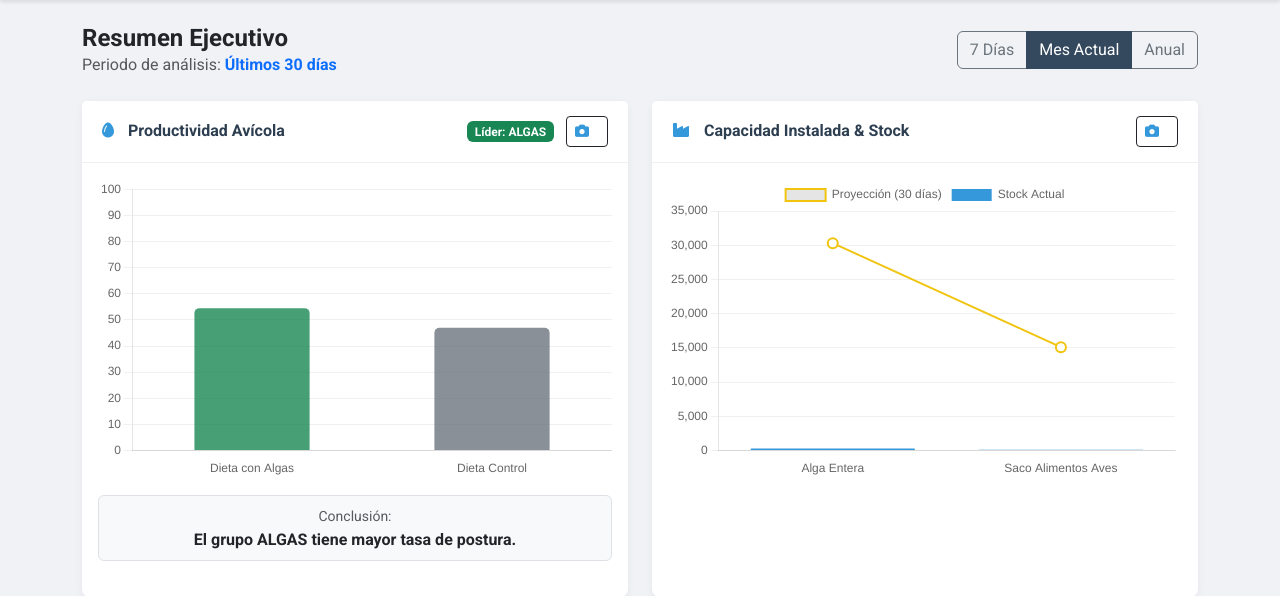
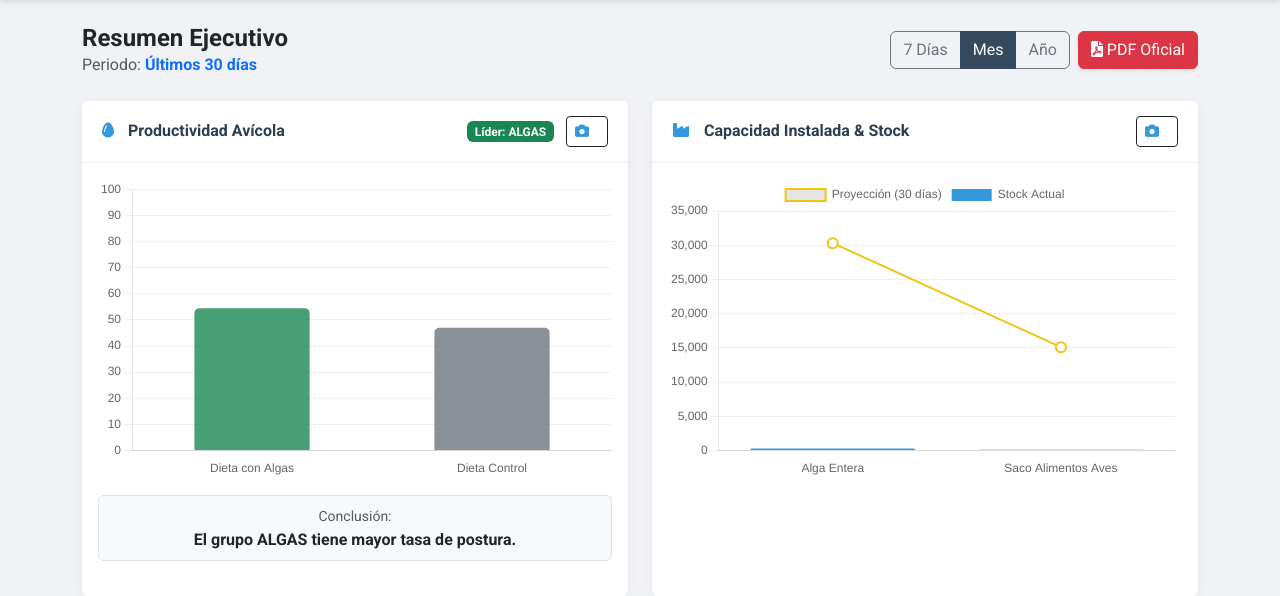
Before and after one commit to bylay/Reportes, a Django app: page / in a window 1280 px wide. Shown: the part 56-652 px from the top of the page. Run offline with Django 5.2, Linux system fonts and the light colour scheme; a user stored in the database is signed in; data comes from the database, SQL or seed files in the repository; some libraries are stand-ins or nearby versions.

Commit message:
Add PDF export feature to dashboard report
Integrated html2pdf.js to enable official PDF generation of the executive summary and productivity analysis. Updated dashboard UI with a PDF button, improved period labels, and added a hidden printable report section with company branding and technical conclusions.

```diff
--- a/templates/dashboard.html
+++ b/templates/dashboard.html
@@ -10,6 +10,7 @@
     <link href="https://fonts.googleapis.com/css2?family=Roboto:wght@300;400;500;700&display=swap" rel="stylesheet">
     <link rel="stylesheet" href="https://cdnjs.cloudflare.com/ajax/libs/font-awesome/6.0.0/css/all.min.css">
     <script src="https://cdn.jsdelivr.net/npm/chart.js"></script>
+    <script src="https://cdnjs.cloudflare.com/ajax/libs/html2pdf.js/0.10.1/html2pdf.bundle.min.js"></script>
 
     <style>
         body { font-family: 'Roboto', sans-serif; background-color: #f0f2f5; }
@@ -67,16 +68,21 @@
     <div class="container mt-4">
 
         <div class="row align-items-center mb-4">
-            <div class="col-md-6">
+            <div class="col-md-5">
                 <h4 class="mb-0 text-dark" style="font-weight: 700;">Resumen Ejecutivo</h4>
-                <p class="text-muted mb-0">Periodo de análisis: <span class="fw-bold text-primary">{{ titulo_periodo }}</span></p>
+                <p class="text-muted mb-0">Periodo: <span class="fw-bold text-primary">{{ titulo_periodo }}</span></p>
             </div>
-            <div class="col-md-6 text-md-end mt-3 mt-md-0">
+
+            <div class="col-md-7 text-md-end mt-3 mt-md-0 d-flex justify-content-end gap-2">
                 <div class="btn-group" role="group">
                     <a href="?dias=7" class="btn btn-outline-secondary {% if dias_actual == 7 %}active{% endif %}">7 Días</a>
-                    <a href="?dias=30" class="btn btn-outline-secondary {% if dias_actual == 30 %}active{% endif %}">Mes Actual</a>
-                    <a href="?dias=365" class="btn btn-outline-secondary {% if dias_actual == 365 %}active{% endif %}">Anual</a>
+                    <a href="?dias=30" class="btn btn-outline-secondary {% if dias_actual == 30 %}active{% endif %}">Mes</a>
+                    <a href="?dias=365" class="btn btn-outline-secondary {% if dias_actual == 365 %}active{% endif %}">Año</a>
                 </div>
+
+                <button onclick="generarPDF()" class="btn btn-danger shadow-sm">
+                    <i class="fa-solid fa-file-pdf"></i> PDF Oficial
+                </button>
             </div>
         </div>
 
@@ -322,6 +328,50 @@
                 }
             }
         });
+
+        function generarPDF() {
+        // 1. Obtener fecha actual para el reporte
+        const fecha = new Date().toLocaleDateString('es-ES', { year: 'numeric', month: 'long', day: 'numeric' });
+        document.getElementById('fecha-reporte').textContent = fecha;
+
+        // 2. Clonar el gráfico de gallinas para que salga en el PDF
+        // (Chart.js es especial, necesitamos convertirlo a imagen primero)
+        const canvasOriginal = document.getElementById('graficoGallinas');
+        const imagenGrafico = canvasOriginal.toDataURL('image/png'); // Convertimos a foto
+
+        // Buscamos el canvas del reporte y dibujamos la imagen
+        const canvasReporte = document.getElementById('canvas-reporte-gallinas');
+        const ctxReporte = canvasReporte.getContext('2d');
+
+        // Ajustamos tamaño
+        canvasReporte.width = canvasOriginal.width;
+        canvasReporte.height = canvasOriginal.height;
+
+        const img = new Image();
+        img.onload = function() {
+            ctxReporte.drawImage(img, 0, 0);
+
+            // 3. AHORA SÍ, GENERAMOS EL PDF
+            const elemento = document.getElementById('reporte-oficial');
+
+            // Hacemos visible el div temporalmente para la foto
+            elemento.style.display = 'block';
+
+            const opciones = {
+                margin:       0.5, // Márgenes en pulgadas
+                filename:     'Reporte_Eficiencia_AlgasBio.pdf',
+                image:        { type: 'jpeg', quality: 0.98 },
+                html2canvas:  { scale: 2 }, // Alta resolución
+                jsPDF:        { unit: 'in', format: 'letter', orientation: 'portrait' }
+            };
+
+            // Promesa: Generar -> Guardar -> Ocultar de nuevo
+            html2pdf().set(opciones).from(elemento).save().then(() => {
+                elemento.style.display = 'none'; // Lo volvemos a ocultar
+            });
+        };
+        img.src = imagenGrafico;
+    }
     </script>
 
     <script src="https://cdn.jsdelivr.net/npm/bootstrap@5.3.0/dist/js/bootstrap.bundle.min.js"></script>
@@ -333,5 +383,69 @@
             }, 100);
         });
     </script>
+    <div id="reporte-oficial" style="display: none;">
+    <div style="padding: 40px; font-family: 'Times New Roman', serif; color: #000; background: white;">
+
+        <div style="display: flex; justify-content: space-between; align-items: center; border-bottom: 2px solid #1a252f; padding-bottom: 20px; margin-bottom: 30px;">
+            <div>
+                <h1 style="margin: 0; color: #1a252f; font-size: 24px;">ALGAS BIOTECH S.A.</h1>
+                <p style="margin: 5px 0 0; font-size: 12px; color: #666;">Innovación en Nutrición Animal</p>
+            </div>
+            <div style="text-align: right;">
+                <p style="margin: 0; font-weight: bold;">REPORTE DE EFICIENCIA</p>
+                <p style="margin: 0; font-size: 12px;">Fecha: <span id="fecha-reporte"></span></p>
+            </div>
+        </div>
+
+        <h3 style="color: #006064; border-left: 5px solid #006064; padding-left: 10px;">1. Análisis de Productividad Comparada</h3>
+        <p style="text-align: justify; line-height: 1.5;">
+            El presente informe certifica los resultados obtenidos en nuestros lotes experimentales.
+            Se ha realizado una comparación directa entre la dieta estándar y nuestra dieta enriquecida con algas.
+        </p>
+
+        <div style="width: 100%; height: 350px; margin: 30px 0; border: 1px solid #eee; padding: 10px;">
+            <canvas id="canvas-reporte-gallinas"></canvas>
+        </div>
+
+        <div style="background-color: #f8f9fa; padding: 15px; border-radius: 5px; border: 1px solid #ddd; margin-bottom: 30px;">
+            <strong>📌 Conclusión Técnica:</strong>
+            <p style="margin-top: 10px;">
+                Los datos demuestran que el grupo <strong>{{ ganador }}</strong> presenta un rendimiento superior
+                en la tasa de postura. La dieta basada en algas ha demostrado incrementar la eficiencia biológica,
+                siendo una alternativa viable y rentable para la industria avícola internacional.
+            </p>
+        </div>
+
+        <h3 style="color: #e65100; border-left: 5px solid #e65100; padding-left: 10px;">2. Capacidad de Suministro (Proyección)</h3>
+        <p>
+            Algas Biotech S.A. garantiza la siguiente capacidad instalada y proyección de entrega inmediata
+            para cubrir la demanda del próximo mes:
+        </p>
+
+        <table style="width: 100%; border-collapse: collapse; margin-top: 20px;">
+            <thead>
+                <tr style="background-color: #1a252f; color: white;">
+                    <th style="padding: 10px; text-align: left;">Producto</th>
+                    <th style="padding: 10px; text-align: right;">Stock Disponible</th>
+                    <th style="padding: 10px; text-align: right;">Capacidad Mensual</th>
+                </tr>
+            </thead>
+            <tbody>
+                {% for p in proyeccion_prod %}
+                    {% endfor %}
+                <tr style="border-bottom: 1px solid #ddd;">
+                    <td style="padding: 10px;">Alimento Balanceado Algas</td>
+                    <td style="padding: 10px; text-align: right;">(Ver Anexo Inventario)</td>
+                    <td style="padding: 10px; text-align: right;"><strong>Alta Disponibilidad</strong></td>
+                </tr>
+            </tbody>
+        </table>
+
+        <div style="margin-top: 50px; text-align: center; font-size: 12px; color: #888; border-top: 1px solid #ddd; padding-top: 20px;">
+            <p>Este documento ha sido generado automáticamente por el sistema ERP de Algas Biotech S.A.</p>
+            <p>Contacto: comercial@algasbiotech.com | www.algasbiotech.com</p>
+        </div>
+    </div>
+</div>
 </body>
 </html>
```
